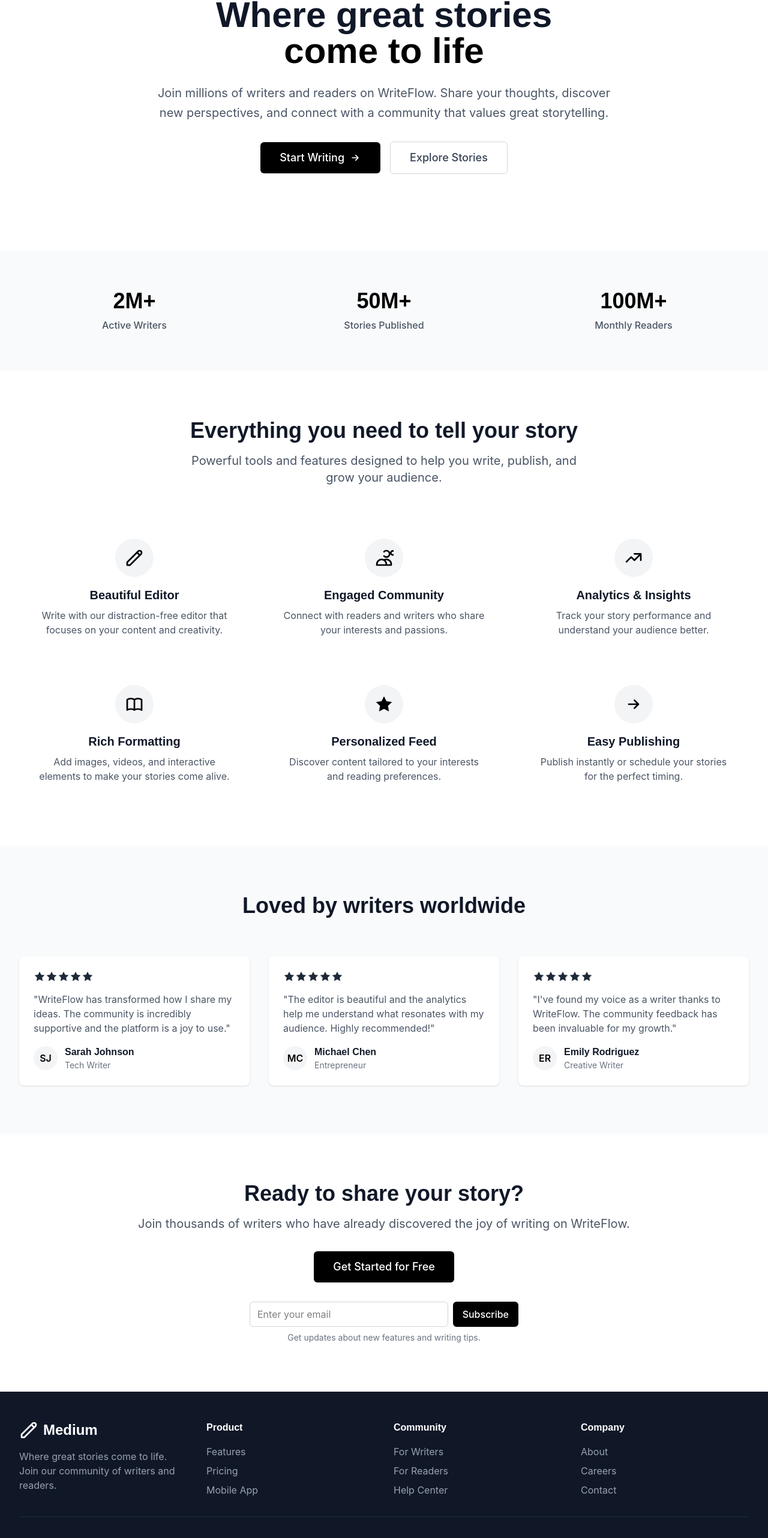
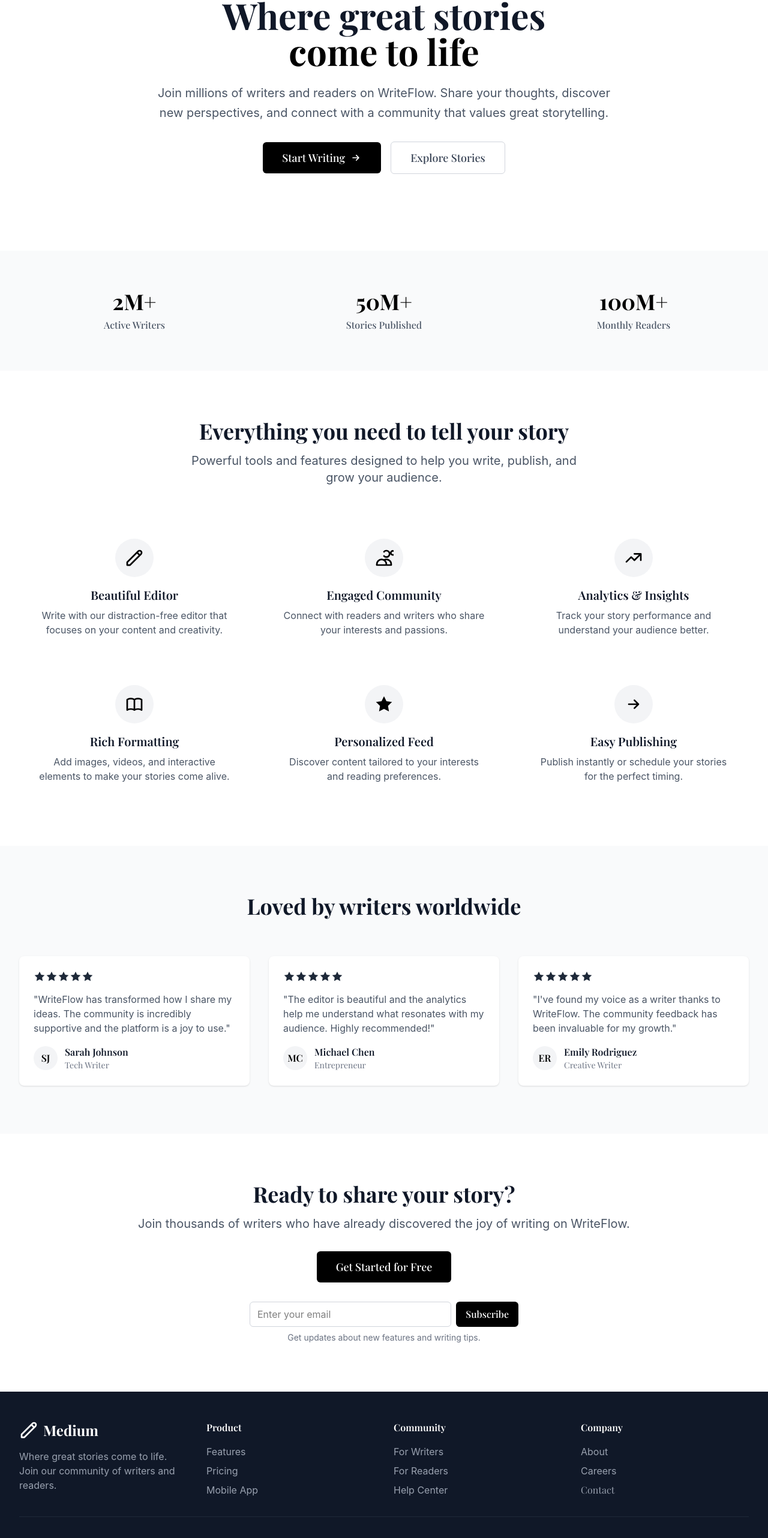
Before and after one commit to Kingsuk-03/Medium-Project, a React (Vite) app in the folder frontend/: page / in a window 1280 px wide. Shown: the part 198-2762 px from the top of the page at 60% size. Built offline with nearby package versions, Linux system fonts and the light colour scheme; a web font is replaced by a local one.

Commit message:
Fixed Re-rendering

```diff
--- a/frontend/src/components/AppBar.tsx
+++ b/frontend/src/components/AppBar.tsx
@@ -21,9 +21,7 @@ export const AppBar = () => {
                     d="M15.232 5.232l3.536 3.536m-2.036-5.036a2.5 2.5 0 113.536 3.536L6.5 21.036H3v-3.572L16.732 3.732z"
                   />
                 </svg>
-                <span className="text-2xl font-bold text-gray-900 font-['Poppins',sans-serif]">
-                  Medium
-                </span>
+                <span className="text-2xl font-bold text-gray-900">Medium</span>
               </a>
             </div>
             <div>
--- a/frontend/src/components/BlogCard.tsx
+++ b/frontend/src/components/BlogCard.tsx
@@ -38,7 +38,7 @@ export const BlogCard = ({
           <div className="pt-1">{content.slice(0, 164) + "..."}</div>
           <div className="mt-7 pb-1 flex justify-between">
             <div className="text-slate-700 text-base">{`${Math.ceil(
-              content.length / 100
+              content.length / 400
             )} min read`}</div>
             <div>
               <i className="ri-bookmark-line text-2xl text-gray-600 hover:text-black pl-2"></i>
--- a/frontend/src/components/SpecificBlog.tsx
+++ b/frontend/src/components/SpecificBlog.tsx
@@ -29,7 +29,7 @@ export const SpecificBlog = ({
             <div className="text-lg font-medium pb-6">Author</div>
             <div className="flex flex-row">
               <img
-                className="w-10 h-10 flex flex-col justify-center rounded-full border-1 border-black mr-4"
+                className="w-9 h-9 flex flex-col justify-center rounded-full border-1 border-black mr-4"
                 src={avatar}
                 alt="Rounded avatar"
               />
--- a/frontend/src/hook/index.ts
+++ b/frontend/src/hook/index.ts
@@ -27,7 +27,7 @@ export const useBlogs = () => {
         setLoading(false);
         setBlogs(response.data.posts);
       });
-  }, [blogs]);
+  }, []);
 
   return {
     loading,
--- a/frontend/src/hook/index2.ts
+++ b/frontend/src/hook/index2.ts
@@ -30,7 +30,7 @@ export const useBlog = () => {
         setLoading(false);
         setBlog(response.data);
       });
-  }, [blog]);
+  }, []);
 
   return {
     loading,
--- a/frontend/src/pages/Landing.tsx
+++ b/frontend/src/pages/Landing.tsx
@@ -2,7 +2,7 @@ import {useNavigate} from "react-router-dom";
 export function Landing() {
   const navigate = useNavigate();
   return (
-    <div className="min-h-screen bg-white font-['Inter',system-ui,-apple-system,sans-serif]">
+    <div className="min-h-screen bg-white">
       {/* Header */}
       <header className="border-b border-gray-200">
         <div className="max-w-7xl mx-auto px-4 sm:px-6 lg:px-8">
@@ -21,9 +21,7 @@ export function Landing() {
                     d="M15.232 5.232l3.536 3.536m-2.036-5.036a2.5 2.5 0 113.536 3.536L6.5 21.036H3v-3.572L16.732 3.732z"
                   />
                 </svg>
-                <span className="text-2xl font-bold text-gray-900 font-['Poppins',sans-serif]">
-                  Medium
-                </span>
+                <span className="text-2xl font-bold text-gray-900 ">Medium</span>
               </a>
             </div>
 
@@ -65,7 +63,7 @@ export function Landing() {
       <section className="py-20 lg:py-32">
         <div className="max-w-7xl mx-auto px-4 sm:px-6 lg:px-8">
           <div className="text-center">
-            <h1 className="text-4xl sm:text-5xl lg:text-6xl font-bold text-gray-900 mb-6 font-['Poppins',sans-serif]">
+            <h1 className="text-4xl sm:text-5xl lg:text-6xl font-bold text-gray-900 mb-6">
               Where great stories
               <span className="block text-black">come to life</span>
             </h1>
@@ -105,21 +103,15 @@ export function Landing() {
         <div className="max-w-7xl mx-auto px-4 sm:px-6 lg:px-8">
           <div className="grid grid-cols-1 md:grid-cols-3 gap-8 text-center">
             <div>
-              <div className="text-4xl font-bold text-black mb-2 font-['Poppins',sans-serif]">
-                2M+
-              </div>
+              <div className="text-4xl font-bold text-black mb-2">2M+</div>
               <div className="text-gray-600 font-medium">Active Writers</div>
             </div>
             <div>
-              <div className="text-4xl font-bold text-black mb-2 font-['Poppins',sans-serif]">
-                50M+
-              </div>
+              <div className="text-4xl font-bold text-black mb-2">50M+</div>
               <div className="text-gray-600 font-medium">Stories Published</div>
             </div>
             <div>
-              <div className="text-4xl font-bold text-black mb-2 font-['Poppins',sans-serif]">
-                100M+
-              </div>
+              <div className="text-4xl font-bold text-black mb-2">100M+</div>
               <div className="text-gray-600 font-medium">Monthly Readers</div>
             </div>
           </div>
@@ -130,7 +122,7 @@ export function Landing() {
       <section className="py-20">
         <div className="max-w-7xl mx-auto px-4 sm:px-6 lg:px-8">
           <div className="text-center mb-16">
-            <h2 className="text-3xl lg:text-4xl font-bold text-gray-900 mb-4 font-['Poppins',sans-serif]">
+            <h2 className="text-3xl lg:text-4xl font-bold text-gray-900 mb-4">
               Everything you need to tell your story
             </h2>
             <p className="text-xl text-gray-600 max-w-2xl mx-auto font-['Inter',sans-serif]">
@@ -155,7 +147,7 @@ export function Landing() {
                   />
                 </svg>
               </div>
-              <h3 className="text-xl font-semibold text-gray-900 mb-2 font-['Poppins',sans-serif]">
+              <h3 className="text-xl font-semibold text-gray-900 mb-2">
                 Beautiful Editor
               </h3>
               <p className="text-gray-600 font-['Inter',sans-serif]">
@@ -179,7 +171,7 @@ export function Landing() {
                   />
                 </svg>
               </div>
-              <h3 className="text-xl font-semibold text-gray-900 mb-2 font-['Poppins',sans-serif]">
+              <h3 className="text-xl font-semibold text-gray-900 mb-2">
                 Engaged Community
               </h3>
               <p className="text-gray-600 font-['Inter',sans-serif]">
@@ -203,7 +195,7 @@ export function Landing() {
                   />
                 </svg>
               </div>
-              <h3 className="text-xl font-semibold text-gray-900 mb-2 font-['Poppins',sans-serif]">
+              <h3 className="text-xl font-semibold text-gray-900 mb-2">
                 Analytics & Insights
               </h3>
               <p className="text-gray-600 font-['Inter',sans-serif]">
@@ -226,7 +218,7 @@ export function Landing() {
                   />
                 </svg>
               </div>
-              <h3 className="text-xl font-semibold text-gray-900 mb-2 font-['Poppins',sans-serif]">
+              <h3 className="text-xl font-semibold text-gray-900 mb-2">
                 Rich Formatting
               </h3>
               <p className="text-gray-600 font-['Inter',sans-serif]">
@@ -244,7 +236,7 @@ export function Landing() {
                   <path d="M12 2l3.09 6.26L22 9.27l-5 4.87 1.18 6.88L12 17.77l-6.18 3.25L7 14.14 2 9.27l6.91-1.01L12 2z" />
                 </svg>
               </div>
-              <h3 className="text-xl font-semibold text-gray-900 mb-2 font-['Poppins',sans-serif]">
+              <h3 className="text-xl font-semibold text-gray-900 mb-2">
                 Personalized Feed
               </h3>
               <p className="text-gray-600 font-['Inter',sans-serif]">
@@ -267,7 +259,7 @@ export function Landing() {
                   />
                 </svg>
               </div>
-              <h3 className="text-xl font-semibold text-gray-900 mb-2 font-['Poppins',sans-serif]">
+              <h3 className="text-xl font-semibold text-gray-900 mb-2">
                 Easy Publishing
               </h3>
               <p className="text-gray-600 font-['Inter',sans-serif]">
@@ -282,7 +274,7 @@ export function Landing() {
       <section className="py-20 bg-gray-50">
         <div className="max-w-7xl mx-auto px-4 sm:px-6 lg:px-8">
           <div className="text-center mb-16">
-            <h2 className="text-3xl lg:text-4xl font-bold text-gray-900 mb-4 font-['Poppins',sans-serif]">
+            <h2 className="text-3xl lg:text-4xl font-bold text-gray-900 mb-4">
               Loved by writers worldwide
             </h2>
           </div>
@@ -309,9 +301,7 @@ export function Landing() {
                   <span className="text-black font-semibold">SJ</span>
                 </div>
                 <div>
-                  <div className="font-semibold text-gray-900 font-['Poppins',sans-serif]">
-                    Sarah Johnson
-                  </div>
+                  <div className="font-semibold text-gray-900">Sarah Johnson</div>
                   <div className="text-sm text-gray-500">Tech Writer</div>
                 </div>
               </div>
@@ -338,9 +328,7 @@ export function Landing() {
                   <span className="text-black font-semibold">MC</span>
                 </div>
                 <div>
-                  <div className="font-semibold text-gray-900 font-['Poppins',sans-serif]">
-                    Michael Chen
-                  </div>
+                  <div className="font-semibold text-gray-900">Michael Chen</div>
                   <div className="text-sm text-gray-500">Entrepreneur</div>
                 </div>
               </div>
@@ -367,9 +355,7 @@ export function Landing() {
                   <span className="text-black font-semibold">ER</span>
                 </div>
                 <div>
-                  <div className="font-semibold text-gray-900 font-['Poppins',sans-serif]">
-                    Emily Rodriguez
-                  </div>
+                  <div className="font-semibold text-gray-900">Emily Rodriguez</div>
                   <div className="text-sm text-gray-500">Creative Writer</div>
                 </div>
               </div>
@@ -381,7 +367,7 @@ export function Landing() {
       {/* CTA Section */}
       <section className="py-20">
         <div className="max-w-4xl mx-auto px-4 sm:px-6 lg:px-8 text-center">
-          <h2 className="text-3xl lg:text-4xl font-bold text-gray-900 mb-4 font-['Poppins',sans-serif]">
+          <h2 className="text-3xl lg:text-4xl font-bold text-gray-900 mb-4">
             Ready to share your story?
           </h2>
           <p className="text-xl text-gray-600 mb-8 font-['Inter',sans-serif]">
@@ -429,9 +415,7 @@ export function Landing() {
                     d="M15.232 5.232l3.536 3.536m-2.036-5.036a2.5 2.5 0 113.536 3.536L6.5 21.036H3v-3.572L16.732 3.732z"
                   />
                 </svg>
-                <span className="text-2xl font-bold font-['Poppins',sans-serif]">
-                  Medium
-                </span>
+                <span className="text-2xl font-bold">Medium</span>
               </div>
               <p className="text-gray-400 font-['Inter',sans-serif]">
                 Where great stories come to life. Join our community of writers and
@@ -440,9 +424,7 @@ export function Landing() {
             </div>
 
             <div>
-              <h3 className="font-semibold mb-4 font-['Poppins',sans-serif]">
-                Product
-              </h3>
+              <h3 className="font-semibold mb-4">Product</h3>
               <ul className="space-y-2 text-gray-400">
                 <li>
                   <a
@@ -469,9 +451,7 @@ export function Landing() {
             </div>
 
             <div>
-              <h3 className="font-semibold mb-4 font-['Poppins',sans-serif]">
-                Community
-              </h3>
+              <h3 className="font-semibold mb-4">Community</h3>
               <ul className="space-y-2 text-gray-400">
                 <li>
                   <a
@@ -498,9 +478,7 @@ export function Landing() {
             </div>
 
             <div>
-              <h3 className="font-semibold mb-4 font-['Poppins',sans-serif]">
-                Company
-              </h3>
+              <h3 className="font-semibold mb-4">Company</h3>
               <ul className="space-y-2 text-gray-400">
                 <li>
                   <a
@@ -517,9 +495,7 @@ export function Landing() {
                   </a>
                 </li>
                 <li>
-                  <a
-                    href="/contact"
-                    className="hover:text-white transition-colors font-['Inter',sans-serif]">
+                  <a href="/contact" className="hover:text-white transition-colors">
                     Contact
                   </a>
                 </li>
@@ -528,18 +504,18 @@ export function Landing() {
           </div>
 
           <div className="border-t border-gray-800 mt-8 pt-8 flex flex-col md:flex-row justify-between items-center">
-            <p className="text-gray-400 font-['Inter',sans-serif]">
+            <p className="text-gray-400 ">
               © {new Date().getFullYear()} Medium. All rights reserved.
             </p>
             <div className="flex space-x-6 mt-4 md:mt-0">
               <a
                 href="/privacy"
-                className="text-gray-400 hover:text-white transition-colors font-['Inter',sans-serif]">
+                className="text-gray-400 hover:text-white transition-colors">
                 Privacy Policy
               </a>
               <a
                 href="/terms"
-                className="text-gray-400 hover:text-white transition-colors font-['Inter',sans-serif]">
+                className="text-gray-400 hover:text-white transition-colors">
                 Terms of Service
               </a>
             </div>
```
